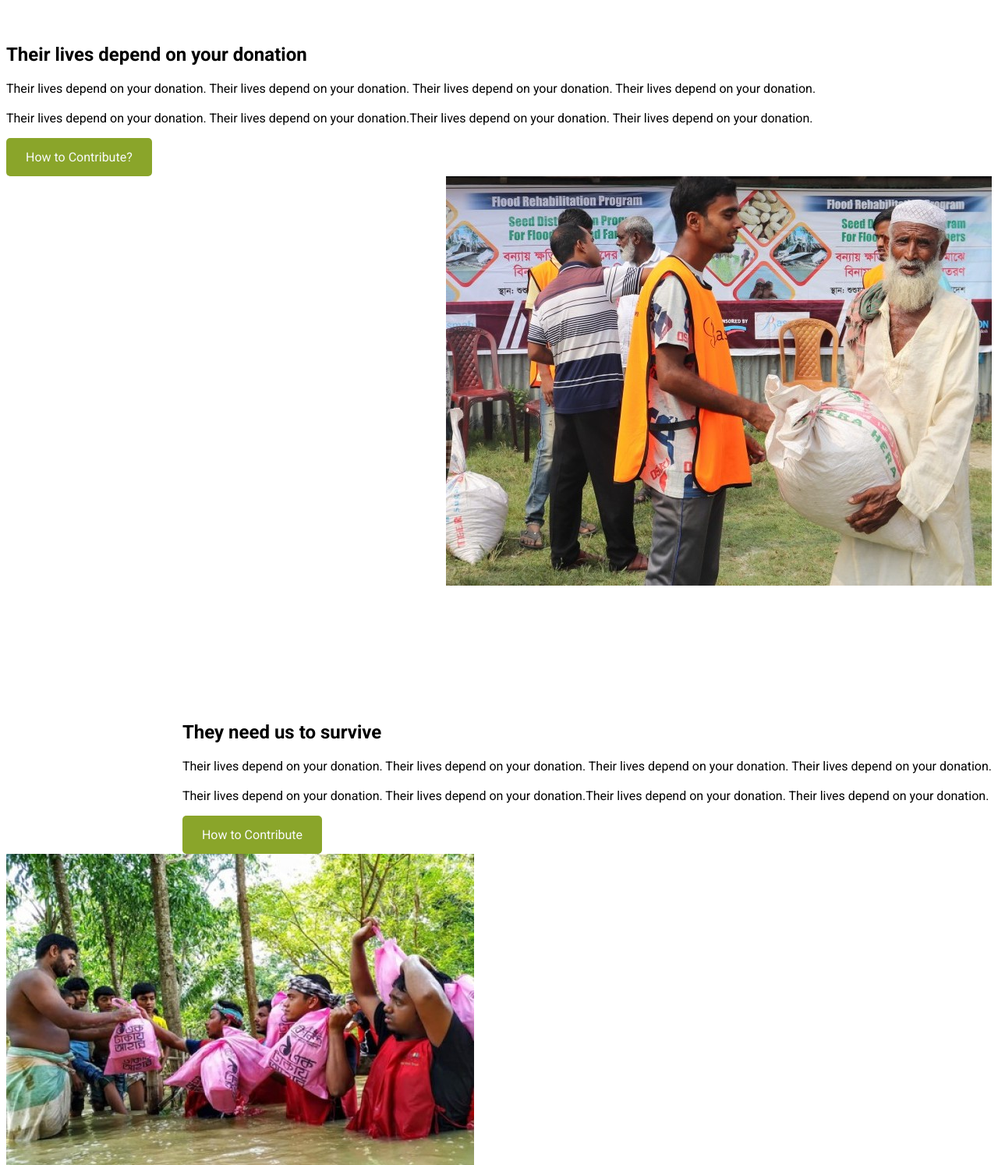
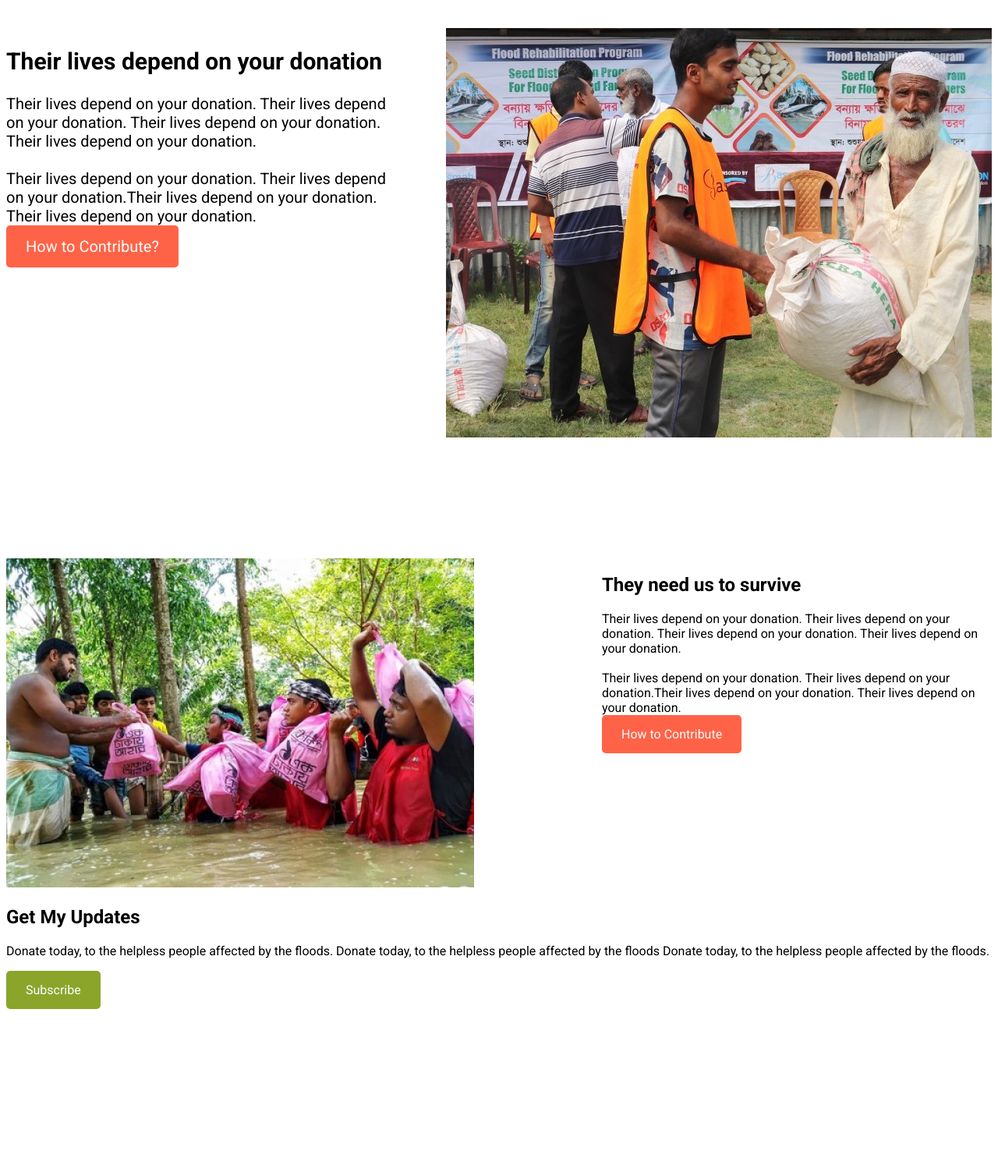
Before and after one commit to Tufantomankhin/donate-today, a plain HTML site: page index.html in a window 1280 px wide. Shown: the part 2940-4434 px from the top of the page at 78% size. After the commit the page ends 4242 px from the top, so only its background shows below. Drawn offline with Linux system fonts and the light colour scheme.

Commit message:
Get Update

```diff
--- a/index.html
+++ b/index.html
@@ -75,7 +75,7 @@
         <div class="contribute-container">
             <div class="contribute-text1">
                 <h2>Their lives depend on your donation</h2>
-                <p>
+                <p class="contribute-p">
                     Their lives depend on your donation. Their lives depend on your donation. Their lives depend on your donation. Their lives depend on your donation.
                     <br>
                     <br>
@@ -88,11 +88,11 @@
             </div>
         </div>
     </section>
-    <section>
-        <div>
+    <section class="survive-donatin">
+        <div class="survive-container">
             <div class="contribute-text2">
                 <h2>They need us to survive</h2>
-                <p>
+                <p class="contribute-p">
                     Their lives depend on your donation. Their lives depend on your donation.   Their lives depend on your donation. Their lives depend on your donation.
                     <br>
                     <br>
@@ -105,5 +105,17 @@
             </div>
         </div>
     </section>
+    <section>
+        <div>
+            <h2>Get My Updates</h2>
+            <p>
+                Donate today, to the helpless people affected by the floods. Donate today, to the helpless people affected by the floods Donate today, to the helpless people affected by the floods.
+            </p>
+        </div>
+        <div>
+            <a class="link-button" target="_blank" href="https://">Subscribe</a>
+        </div>
+    </section>
+
 </body>
 </html>
--- a/style.css
+++ b/style.css
@@ -95,9 +95,6 @@ hr{
     width: 55%;
     background-color: #999;
 }
-.donate-plane{
-
-}
 .donate-type-container{
     display: flex;
     flex-direction: row;
@@ -126,15 +123,31 @@ hr{
 }
 .contribute-donation{
     display: flex;
+    flex-direction: column;
     margin-bottom: 150px;
-
+    font-size: 20px;
+    justify-content: center;
+    align-items: stretch;
+    border-radius: 5px;
+}
+.contribute-p{
+    width: 500px;
+    margin-bottom: auto;
+}
+.contribute-btn,
+.survive-btn{
+    background-color: tomato;
+    align-items: stretch;
 }
 .contribute-text1{
     float:left;
 }
 .contribute-img1{
-    float:right
+    float:right;
 }
 .contribute-text2{
-    float:right
+    float:right;
 }
+.contribute-img2{
+    float: left;
+}
```
